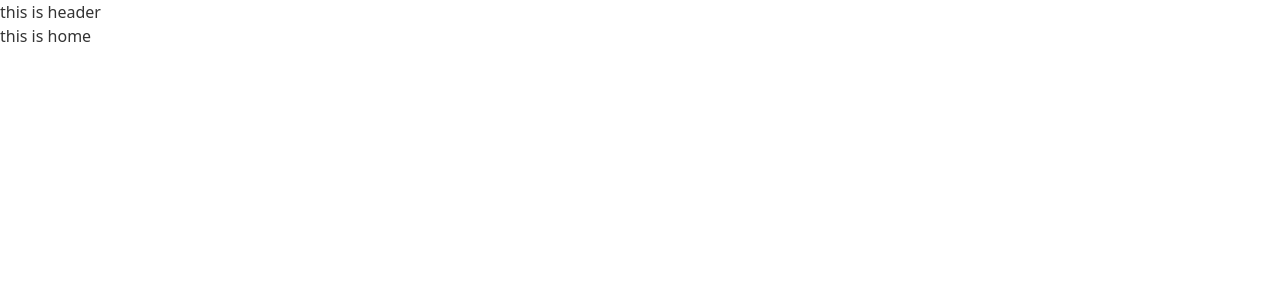
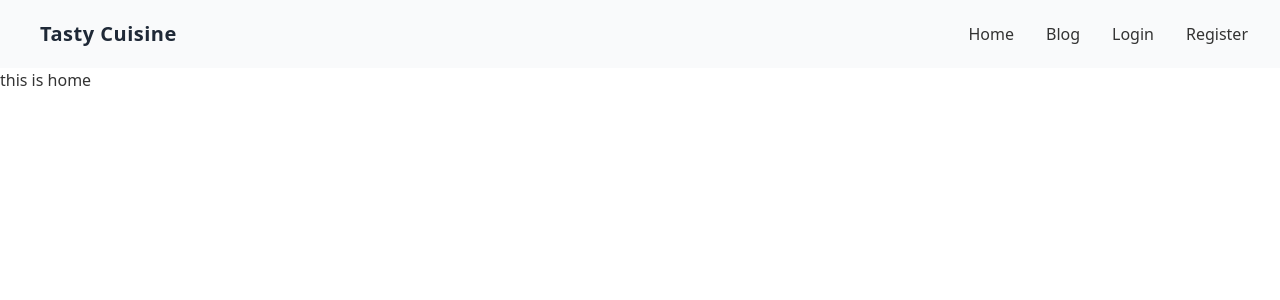
Before and after one commit to Mostakimw/tasty-cuisine-client, a React (Vite) app: page / in a window 1280 px wide. Shown: the top 300 px of the page. Built offline with nearby package versions, Linux system fonts and the light colour scheme.

Commit message:
navbar added

```diff
--- a/package.json
+++ b/package.json
@@ -10,6 +10,7 @@
     "preview": "vite preview"
   },
   "dependencies": {
+    "@heroicons/react": "^2.0.17",
     "daisyui": "^2.51.6",
     "firebase": "^9.21.0",
     "heroicons": "^2.0.17",
--- a/src/shared/Header.jsx
+++ b/src/shared/Header.jsx
@@ -1,9 +1,135 @@
-import React from "react";
+import React, { useState } from "react";
+import { Link, NavLink } from "react-router-dom";
+import {
+  BoltIcon,
+  Bars3BottomRightIcon,
+  XMarkIcon,
+} from "@heroicons/react/24/solid";
 
 const Header = () => {
+  const [isMenuOpen, setIsMenuOpen] = useState(false);
   return (
-    <div>
-      <h1>this is header</h1>
+    <div className="bg-gray-50">
+      <div className=" px-4 py-5 mx-auto sm:max-w-xl md:max-w-full lg:max-w-screen-xl md:px-24 lg:px-8">
+        <div className="relative flex items-center justify-between">
+          {/* Logo Section */}
+          <Link to="/" className="inline-flex items-center">
+            <span className="ml-2 text-xl font-bold tracking-wide text-gray-800">
+              Tasty Cuisine
+            </span>
+          </Link>
+
+          {/* Nav Items Section */}
+          <ul className="items-center hidden space-x-8 lg:flex">
+            <li>
+              <NavLink
+                to="/"
+                className={({ isActive }) => (isActive ? "active" : "default")}
+              >
+                Home
+              </NavLink>
+            </li>
+            <li>
+              <NavLink
+                to="/blog"
+                className={({ isActive }) => (isActive ? "active" : "default")}
+              >
+                Blog
+              </NavLink>
+            </li>
+            <li>
+              <NavLink
+                to="/login"
+                className={({ isActive }) => (isActive ? "active" : "default")}
+              >
+                Login
+              </NavLink>
+            </li>
+            <li>
+              <NavLink
+                to="/register"
+                className={({ isActive }) => (isActive ? "active" : "default")}
+              >
+                Register
+              </NavLink>
+            </li>
+            {/* <li>
+          </li> */}
+          </ul>
+          {/* Mobile Navbar Section */}
+          <div className="lg:hidden">
+            {/* Dropdown Open Button */}
+            <button
+              aria-label="Open Menu"
+              title="Open Menu"
+              onClick={() => setIsMenuOpen(true)}
+            >
+              <Bars3BottomRightIcon className="w-5 text-gray-600" />
+            </button>
+            {isMenuOpen && (
+              <div className="absolute top-0 left-0 w-full z-10">
+                <div className="p-5 bg-white border rounded shadow-sm">
+                  {/* Logo & Button section */}
+                  <div className="flex items-center justify-between mb-4">
+                    <div>
+                      <Link to="/" className="inline-flex items-center">
+                        <BoltIcon className="h-6 w-6 text-blue-500" />
+                        <span className="ml-2 text-xl font-bold tracking-wide text-gray-800 uppercase">
+                          Tasty Cuisine
+                        </span>
+                      </Link>
+                    </div>
+                    {/* Dropdown menu close button */}
+                    <div>
+                      <button
+                        aria-label="Close Menu"
+                        title="Close Menu"
+                        onClick={() => setIsMenuOpen(false)}
+                      >
+                        <XMarkIcon className="w-5 text-gray-600" />
+                      </button>
+                    </div>
+                  </div>
+                  {/* Mobile Nav Items Section */}
+                  <nav>
+                    <ul className="space-y-4">
+                      <li>
+                        <Link to="/" className="default">
+                          Home
+                        </Link>
+                      </li>
+                      <li>
+                        <Link
+                          to="/blog"
+                          className="font-medium tracking-wide text-gray-700 transition-colors duration-200 hover:text-blue-400"
+                        >
+                          Blog
+                        </Link>
+                      </li>
+                      <li>
+                        <Link
+                          to="/login"
+                          className="font-medium tracking-wide text-gray-700 transition-colors duration-200 hover:text-blue-400"
+                        >
+                          Login
+                        </Link>
+                      </li>
+                      <li>
+                        <Link
+                          to="/register"
+                          className="font-medium tracking-wide text-gray-700 transition-colors duration-200 hover:text-blue-400"
+                        >
+                          Register
+                        </Link>
+                      </li>
+                    </ul>
+                  </nav>
+                </div>
+              </div>
+            )}
+          </div>
+        </div>
+      </div>
     </div>
   );
 };
```
Also changed, not shown: 1 other file (tests, documents, lock files or other folders).
